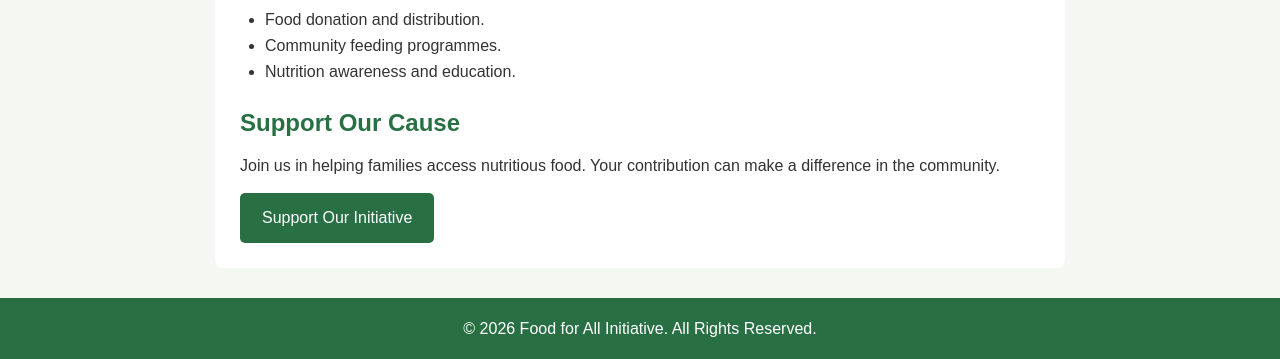
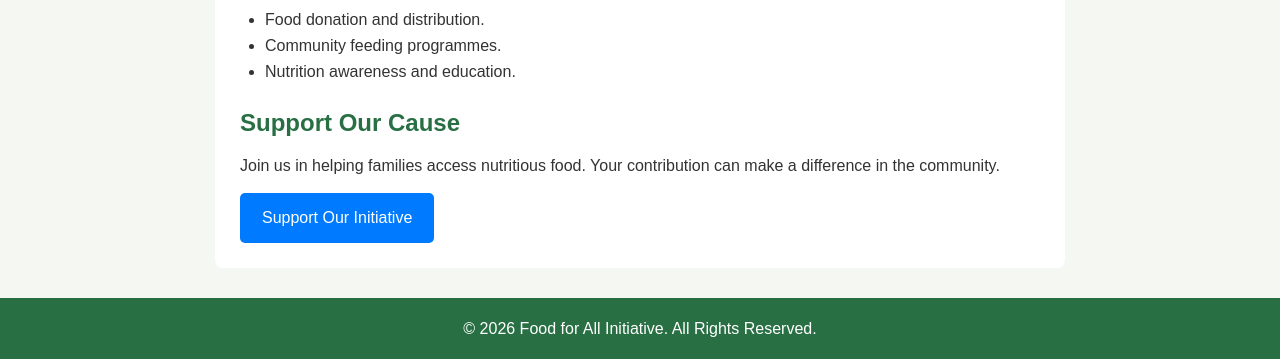
Before and after one commit to owinosamuel75-kca/FOOD-FOR-ALL-INITIATIVE-QUESTION-1-C, a plain HTML site: page index.html in a window 1280 px wide. Shown: the part 876-1235 px from the top of the page. Drawn offline with Linux system fonts and the light colour scheme.

Commit message:
Update index.html

```diff
--- a/index.html
+++ b/index.html
@@ -62,14 +62,14 @@
             display: inline-block;
             margin-top: 15px;
             padding: 12px 22px;
-            background-color: #287044;
+            background-color: #007bff;
             color: white;
             text-decoration: none;
             border-radius: 5px;
         }
 
         .donate-link:hover {
-            background-color: #194c2d;
+            background-color: #0056b3;
         }
 
         footer {
```
